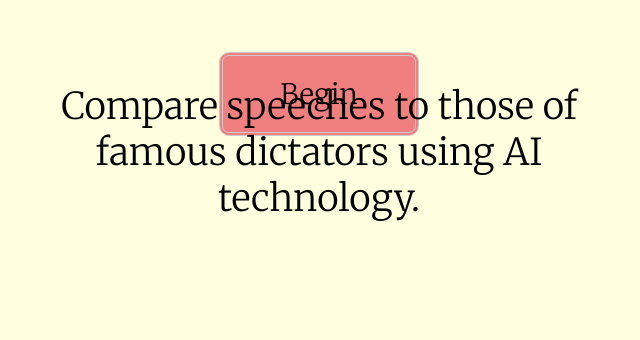
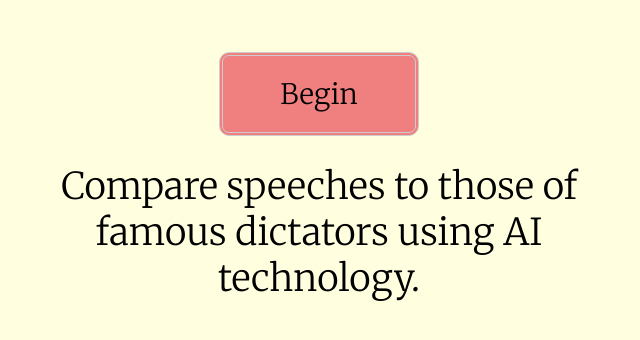
Before and after one commit to venkman1/dictator.io, a Flask app: page / in a window 1280 px wide. Shown: the part 408-748 px from the top of the page, without its empty margins (321-961 px from the left). Run offline with Flask 2, Linux system fonts and the light colour scheme; some web fonts are replaced.

Commit message:
fixing styling for laptops

```diff
--- a/flask-app/static/style.css
+++ b/flask-app/static/style.css
@@ -19,7 +19,7 @@ p {
   font-family: 'Merriweather', serif;
   margin: auto;
   position: fixed;
-  top: 70%;
+  top: 80%;
   left: 50%;
   transform: translate(-50%, -50%);
   text-align: center;
--- a/flask-app/templates/main.html
+++ b/flask-app/templates/main.html
@@ -11,7 +11,6 @@
             font-size: 100px;
             font-family: 'Ultra', serif;
             margin: 0px;
-            position: fixed;
             text-align: center;
         }
         input {
```
